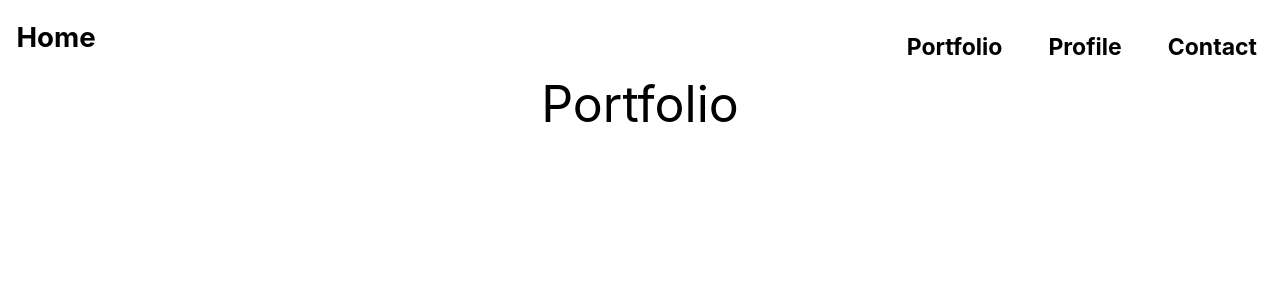
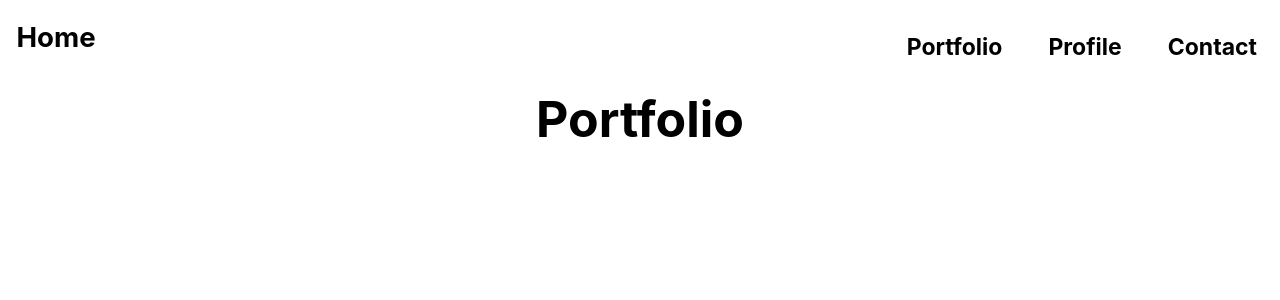
Before and after one commit to Yuta-Tsutsumi/portfolio-site, a React (Create React App) app: page /portfolio in a window 1280 px wide. Shown: the top 300 px of the page. Built offline with nearby package versions, Linux system fonts and the light colour scheme.

Commit message:
リンクタグの色の変更

```diff
--- a/src/components/Pages/PortfolioPages/PortfolioPages.module.scss
+++ b/src/components/Pages/PortfolioPages/PortfolioPages.module.scss
@@ -1,6 +1,14 @@
 .portfolioLetter {
   text-align: center;
   font-size: 50px;
+
+  h2 {
+    color: #000;
+    margin: 0;
+    font-size: 50px;
+    text-align: center;
+    padding-top: 15px;
+  }
   a {
     color: #000;
     text-decoration: none;
--- a/src/components/Pages/PortfolioPages/PortfolioPages.tsx
+++ b/src/components/Pages/PortfolioPages/PortfolioPages.tsx
@@ -6,7 +6,7 @@ const PortfolioPages: React.FC = () => {
   return (
     <div className={styles.portfolioLetter}>
       <HeaderLink />
-      <div>Portfolio</div>
+      <h2>Portfolio</h2>
     </div>
   );
 };
--- a/src/components/Pages/ProfilePages/ProfilePages.module.scss
+++ b/src/components/Pages/ProfilePages/ProfilePages.module.scss
@@ -44,3 +44,11 @@ img {
   font-size: 50px;
   text-align: center;
 }
+
+h2 {
+  color: #000;
+  margin: 0;
+  font-size: 50px;
+  text-align: center;
+  padding-top: 15px;
+}
--- a/src/components/Pages/ProfilePages/ProfilePages.tsx
+++ b/src/components/Pages/ProfilePages/ProfilePages.tsx
@@ -29,7 +29,7 @@ const ProfilePages: React.FC = () => {
         </div>
       </div>
       <div className={styles.letterProfile}>
-        <div>Profile</div>
+        <h2>Profile</h2>
       </div>
     </>
   );
```
Also changed, not shown: src/components/molecules/ContactText/ContactText.tsx (+4 -3 lines).
